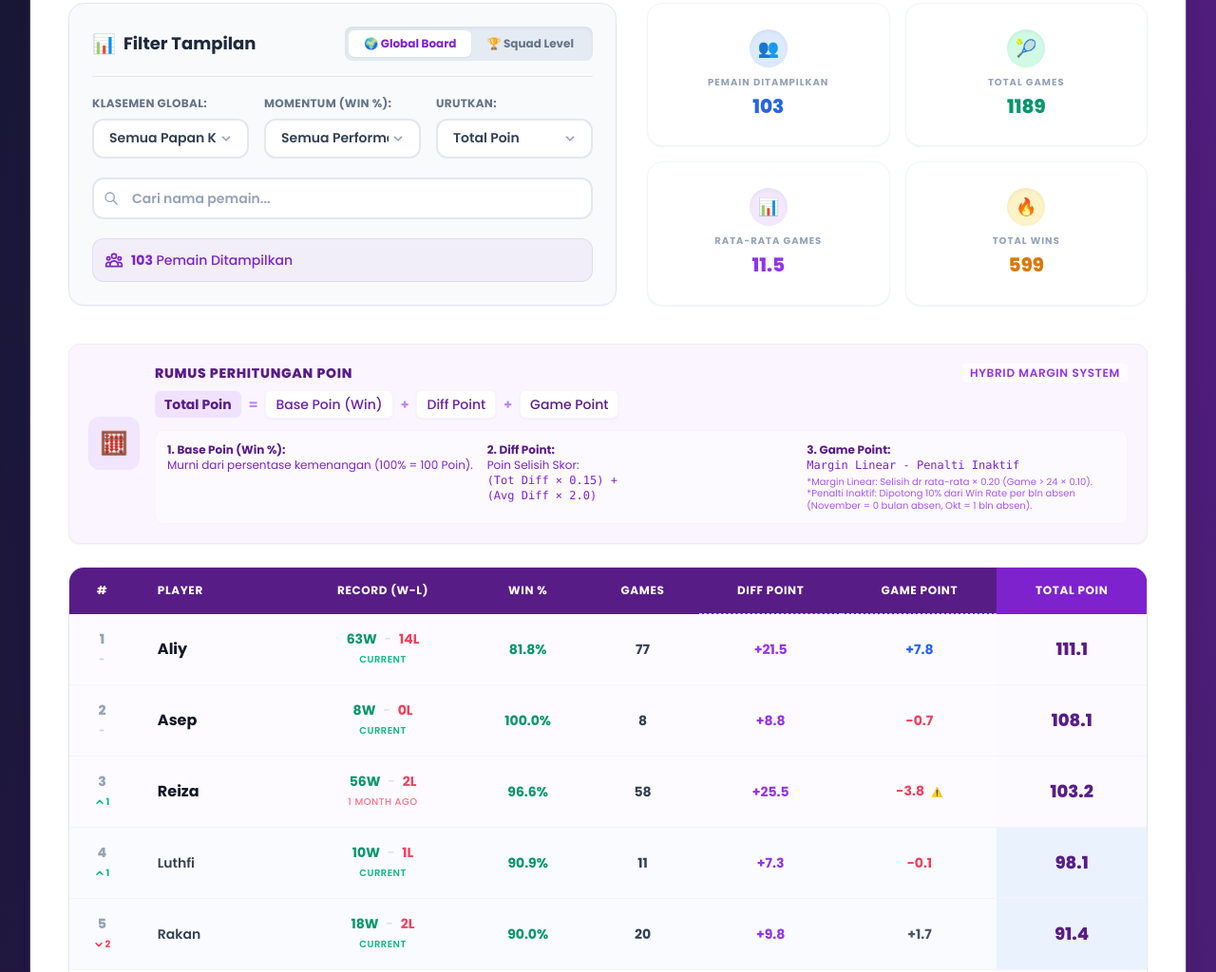
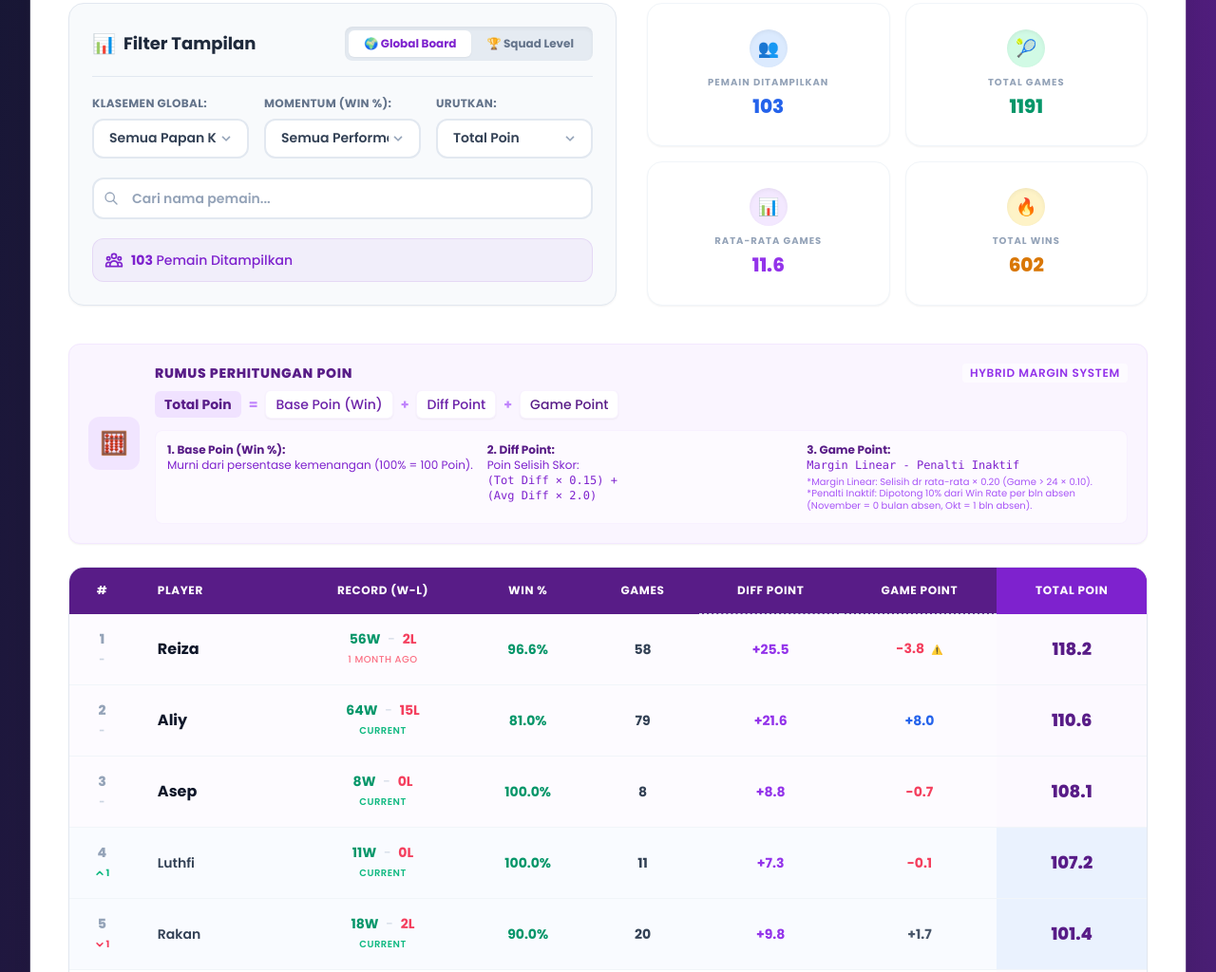
Before and after one commit to abdullohma/acetennissquad-standing, a plain HTML site: page index.html in a window 1280 px wide. Shown: the part 1270-2294 px from the top of the page at 95% size. Drawn offline with nearby package versions, Linux system fonts and the light colour scheme.

Commit message:
Update index.html

```diff
--- a/index.html
+++ b/index.html
@@ -419,7 +419,7 @@
             { name: "Akhmad", gender: "M", games: 4, wins: 0, totalDiff: -10, joinMonth: "Agustus" },
             { name: "Alfred", gender: "M", games: 4, wins: 1, totalDiff: 0, joinMonth: "Juli" },
             { name: "Alief", gender: "M", games: 12, wins: 3, totalDiff: -15, joinMonth: "September" },
-            { name: "Aliy", gender: "M", games: 77, wins: 63, totalDiff: 122, joinMonth: "November" },
+            { name: "Aliy", gender: "M", games: 79, wins: 64, totalDiff: 123, joinMonth: "November" },
             { name: "Amani", gender: "M", games: 4, wins: 2, totalDiff: 2, joinMonth: "Juni" },
             { name: "Ambar", gender: "F", games: 4, wins: 0, totalDiff: -7, joinMonth: "Agustus" },
             { name: "Andhika", gender: "M", games: 4, wins: 4, totalDiff: 12, joinMonth: "Juni" },
@@ -474,7 +474,7 @@
             { name: "Jason", gender: "M", games: 4, wins: 0, totalDiff: -11, joinMonth: "November" },
             { name: "Kamil", gender: "M", games: 12, wins: 9, totalDiff: 17, joinMonth: "Agustus" },
             { name: "Kurniawan", gender: "M", games: 25, wins: 9, totalDiff: -23, joinMonth: "September" },
-            { name: "Luthfi", gender: "M", games: 11, wins: 10, totalDiff: 22, joinMonth: "November", lastUpdate: { games: 3, wins: 2, diff: 5, oldJoinMonth: "September" } },
+            { name: "Luthfi", gender: "M", games: 11, wins: 11, totalDiff: 22, joinMonth: "November", lastUpdate: { games: 3, wins: 3, diff: 5, oldJoinMonth: "September" } },
             { name: "M Iqbal", gender: "M", games: 44, wins: 20, totalDiff: -7, joinMonth: "November" },
             { name: "Nanang", gender: "M", games: 8, wins: 2, totalDiff: -4, joinMonth: "Juli" },
             { name: "Naufal", gender: "M", games: 4, wins: 1, totalDiff: -5, joinMonth: "Oktober" },
@@ -508,7 +508,7 @@
             { name: "Wisnu", gender: "M", games: 4, wins: 3, totalDiff: 2, joinMonth: "Juni" },
             { name: "Yakin", gender: "M", games: 8, wins: 1, totalDiff: -16, joinMonth: "Juli" },
             { name: "Yoga", gender: "M", games: 24, wins: 9, totalDiff: -16, joinMonth: "November" },
-            { name: "Yon", gender: "M", games: 11, wins: 5, totalDiff: 1, joinMonth: "November", lastUpdate: { games: 3, wins: 0, diff: -5, oldJoinMonth: "Oktober" } },
+            { name: "Yon", gender: "M", games: 11, wins: 6, totalDiff: 1, joinMonth: "November", lastUpdate: { games: 3, wins: 1, diff: -5, oldJoinMonth: "Oktober" } },
             { name: "Yoses", gender: "M", games: 4, wins: 0, totalDiff: -10, joinMonth: "Juni" },
             { name: "Zaki", gender: "M", games: 4, wins: 0, totalDiff: -9, joinMonth: "Oktober" }
         ];
@@ -573,17 +573,8 @@
 
                 let gamePoint = marginPts - penalty;
 
-                // 6. KOMPONEN BOSS TAX (SILENT) - Modified for "Aliens"
-                let bossTax = 0;
-                if (winRate >= 90 && p.games >= 20) {
-                    // Super Boss Tax (-15) untuk mengimbangi pemain yang win rate dan diff nya over-limit
-                    // Tax tetap berjalan meski vakum, agar poin mereka tidak tiba-tiba naik karena penalti inaktif lebih kecil dari tax
-                    if (winRate >= 95 && p.totalDiff > 100) {
-                        bossTax = 15;
-                    } else {
-                        bossTax = 10;
-                    }
-                }
+                // 6. KOMPONEN BOSS TAX (SILENT)
+                let bossTax = 0; // Aturan Boss Tax resmi dihapus sesuai permintaan
 
                 // TOTAL
                 const totalPoints = winRate + diffPoint + gamePoint - bossTax;
```
